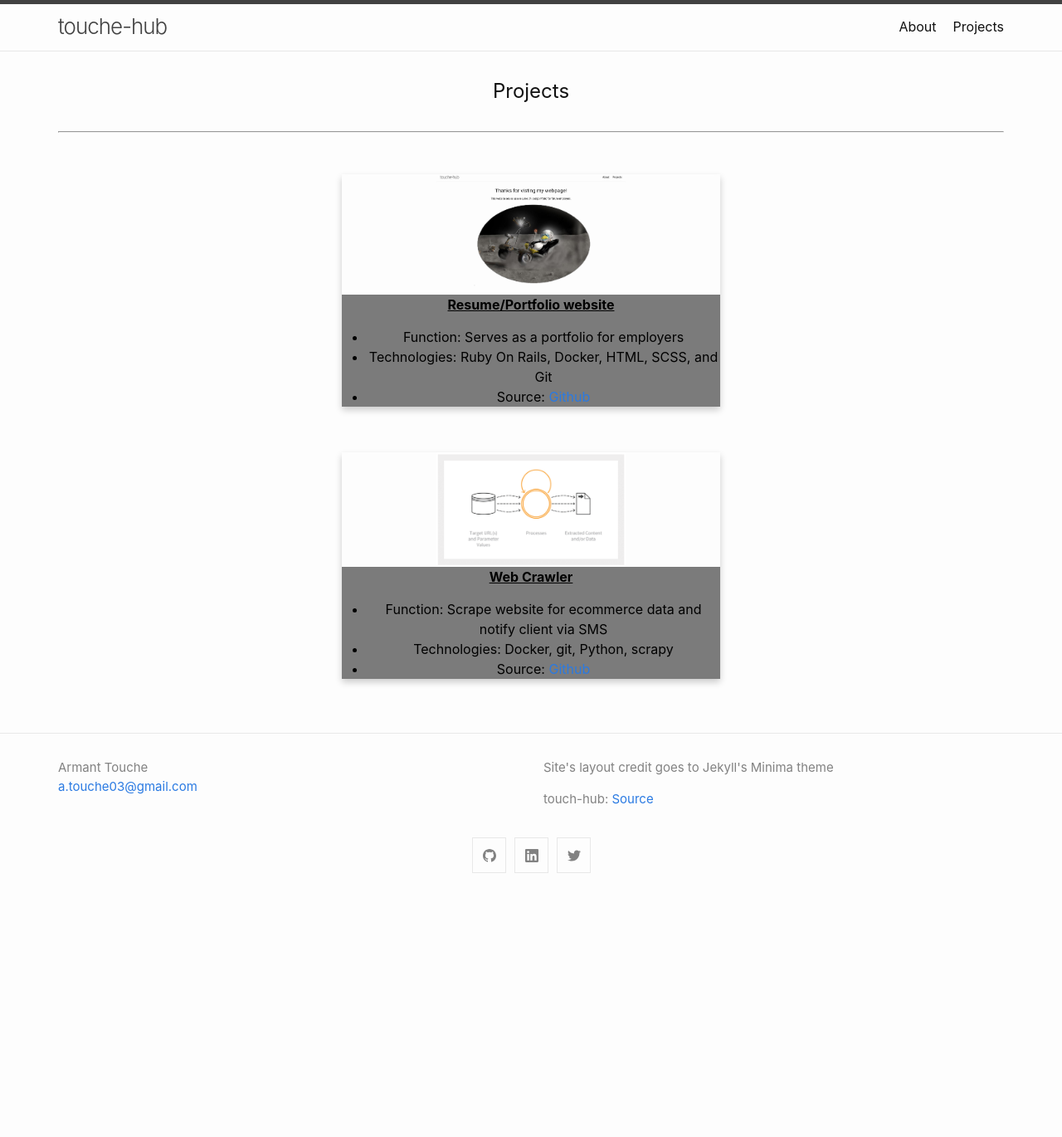
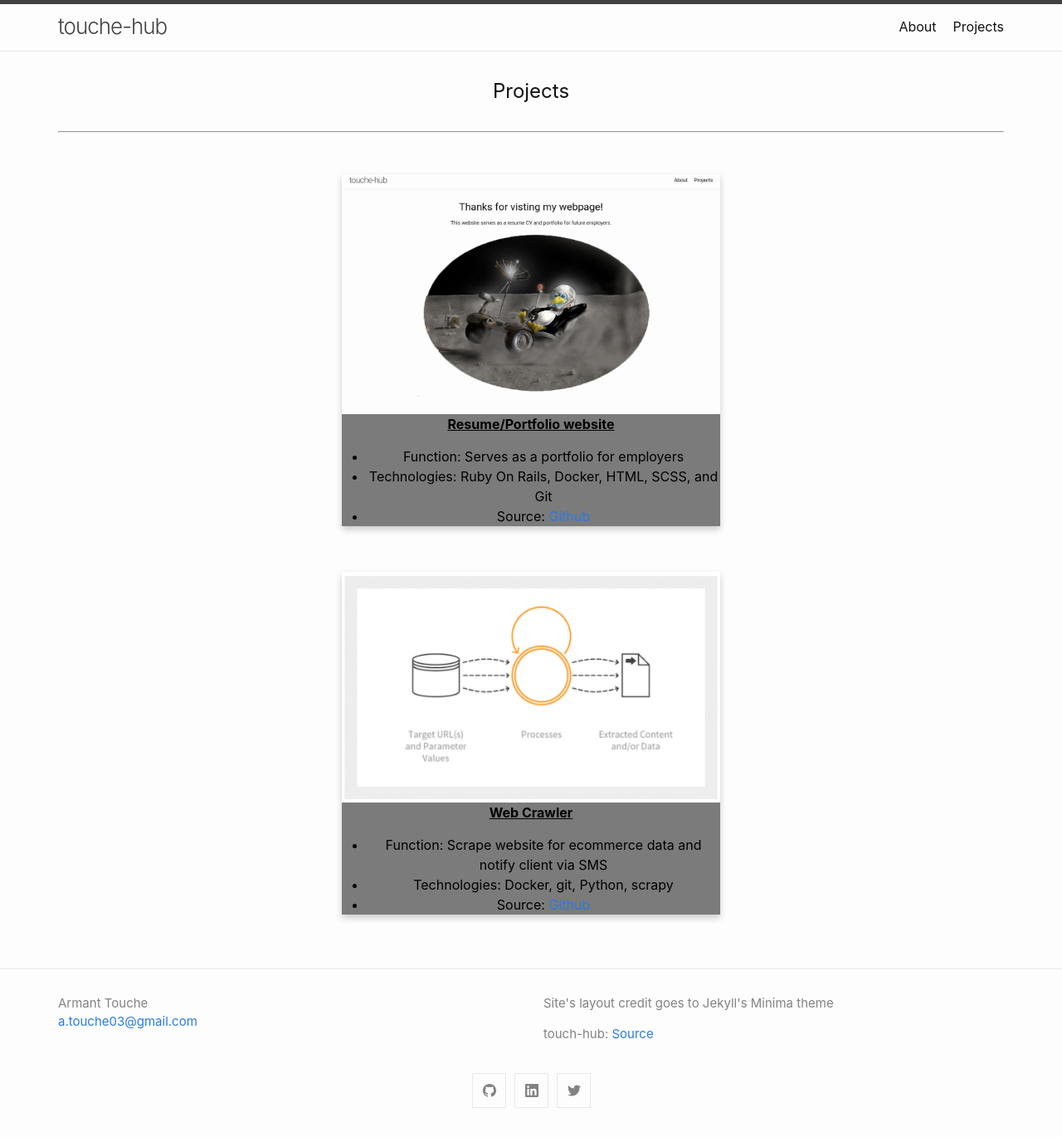
Before and after one commit to ActIII03/personal_website, a Jekyll site: the page built from projects.md, in a window 1280 px wide. Shown: the whole page at 83% size. Built offline with Jekyll 4.4.1, drawn with Linux system fonts in a browser that asks for light colours; before the commit the page ends 1087 px from its top, so only the background shows below that.

Commit message:
css one-off error

```diff
--- a/_includes/projects-list.html
+++ b/_includes/projects-list.html
@@ -5,7 +5,7 @@
 
 	<div class="card-outer">
 		<div class="card">
-			<img src="https://actiii03.github.io/personal_website/assets/img/website.png" alt="avatar" style="width:50%" >
+			<img src="https://actiii03.github.io/personal_website/assets/img/website.png" alt="avatar" style="width:100%" >
 			<div class="card-container">
 				<h4 id="project-item"><b>Resume/Portfolio website</b></h4>
 				<ul>
@@ -19,7 +19,7 @@
 
 	<div class="card-outer">
 		<div class="card">
-			<img src="https://actiii03.github.io/personal_website/assets/img/OAT-011-scraping.png" alt="avatar" style="width:50%" >
+			<img src="https://actiii03.github.io/personal_website/assets/img/OAT-011-scraping.png" alt="avatar" style="width:100%" >
 			<div class="card-container">
 				<h4 id="project-item"><b>Web Crawler</b></h4>
 				<ul>
--- a/_sass/minima/custom-styles.scss
+++ b/_sass/minima/custom-styles.scss
@@ -62,7 +62,7 @@ p#quote{
 h4#project-item{
   text-decoration: underline;
 }
-.card-outer{
+.card-outer {
   padding-top: 20px;
   padding-bottom: 20px;
 }
```
